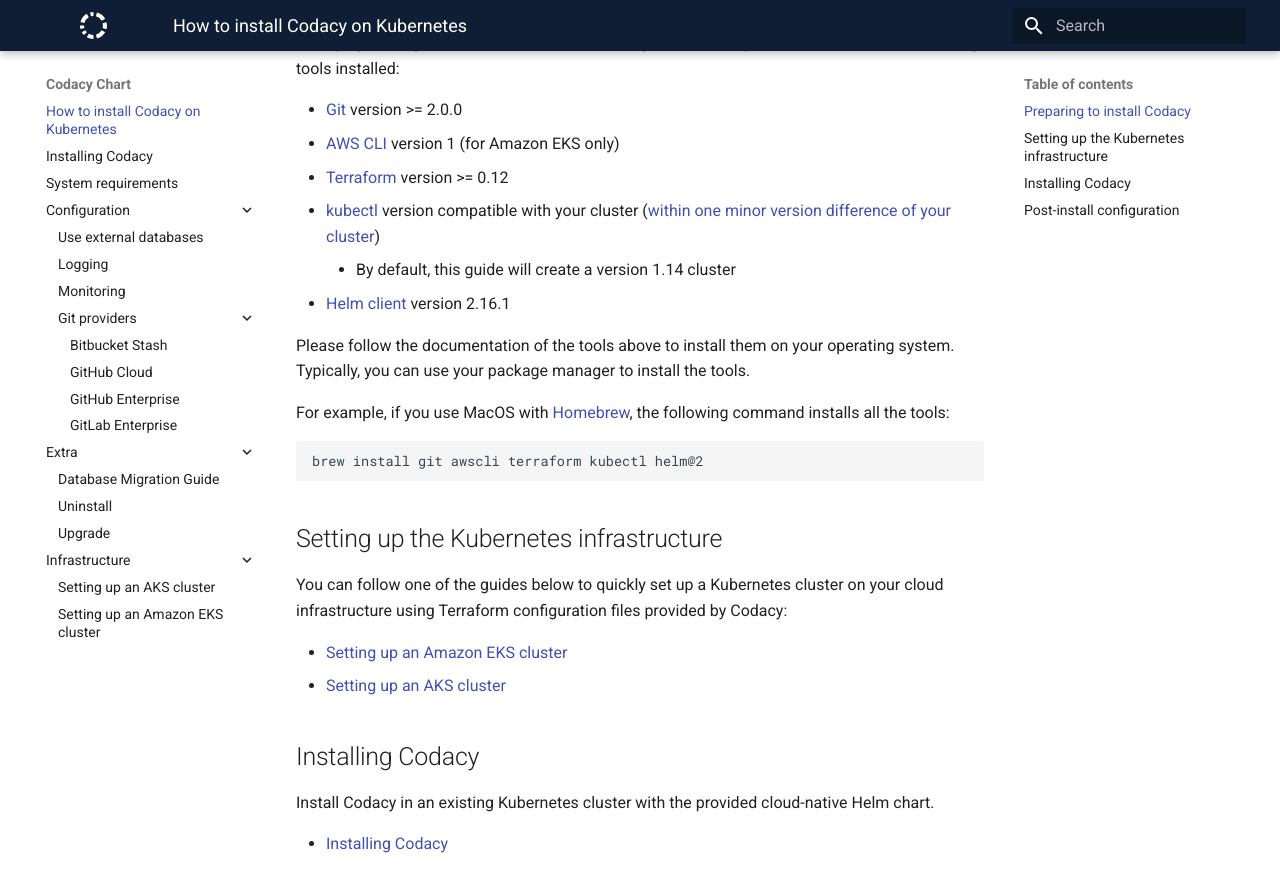
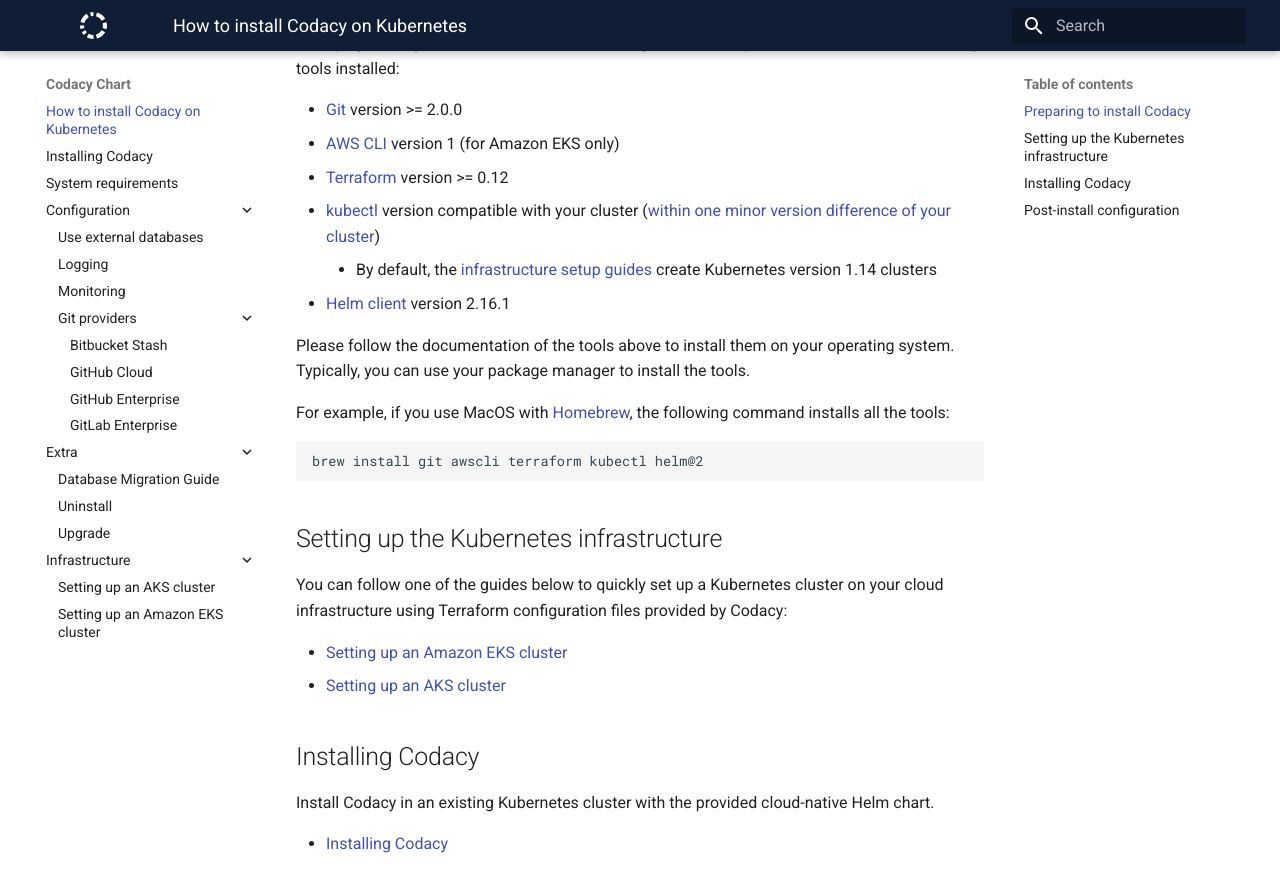
Before and after one commit to codacy/chart, an MkDocs documentation site: the page built from docs/index.md, in a window 1280 px wide and 900 px high, scrolled down 437 px. Shown: the top 892 px of the window. Built offline with MkDocs 1.6.1 and Material for MkDocs 9.7.7, drawn with Linux system fonts in a browser that asks for light colours.

Commit message:
Specify better which guides create the Kubernetes 1.14 clusters

```diff
--- a/docs/index.md
+++ b/docs/index.md
@@ -15,7 +15,7 @@
 * [AWS CLI](https://docs.aws.amazon.com/cli/latest/userguide/install-cliv1.html) version 1 (for Amazon EKS only)
 * [Terraform](https://learn.hashicorp.com/terraform/getting-started/install.html) version >= 0.12
 * [kubectl](https://kubernetes.io/docs/tasks/tools/install-kubectl/) version compatible with your cluster ([within one minor version difference of your cluster](https://kubernetes.io/docs/tasks/tools/install-kubectl/#before-you-begin))
-    * By default, this guide will create a version 1.14 cluster
+    * By default, the [infrastructure setup guides](#setting-up-the-kubernetes-infrastructure) create Kubernetes version 1.14 clusters
 * [Helm client](https://v2.helm.sh/docs/using_helm/#installing-helm) version 2.16.1
 
 Please follow the documentation of the tools above to install them on your operating system. Typically, you can use your package manager to install the tools.
```
